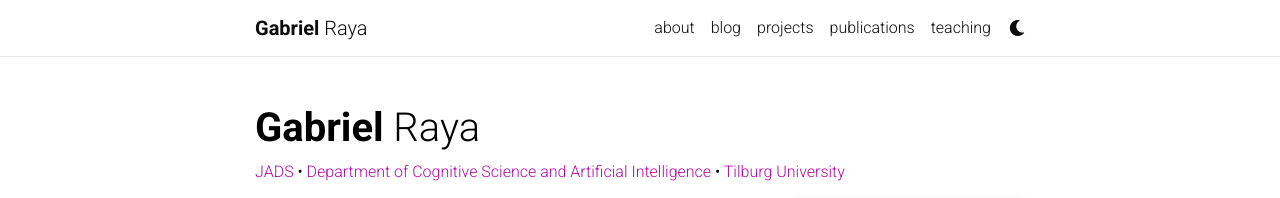
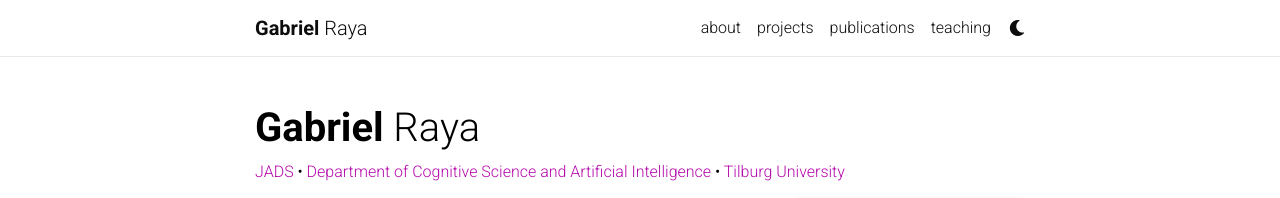
Before and after one commit to gabrielraya/gabrielraya.github.io, a Jekyll site: the page built from _pages/about.md, in a window 1280 px wide. Shown: the top 198 px of the page. Built offline with Jekyll 4.4.1, drawn with Linux system fonts in a browser that asks for light colours; nearby versions of some CDN libraries; emoji names are drawn with the system emoji font; a style sheet for code colours, icons or effects is not loaded.

Commit message:
hide blog section

```diff
--- a/_includes/header.html
+++ b/_includes/header.html
@@ -31,9 +31,11 @@
               {% endif %}
             </a>
           </li>
-          {% if site.blog_name %}
+
+          <!-- comment this section/ Uncomment it when a blog is ready -->
+          <!-- {% if site.blog_name %} -->
           <!-- Blog -->
-          <li class="nav-item {% if page.url contains 'blog' %}active{% endif %}">
+          <!-- <li class="nav-item {% if page.url contains 'blog' %}active{% endif %}">
             <a class="nav-link" href="{{ '/blog/' | relative_url }}">
               blog
               {% if page.title == "blog" %}
@@ -41,7 +43,10 @@
               {% endif %}
             </a>
           </li>
-          {% endif %}
+          {% endif %} -->
+          <!-- Until here -->
+
+
           <!-- Other pages -->
           {% assign sorted_pages = site.pages | sort: "title" %}
           {% for p in sorted_pages %}
```
